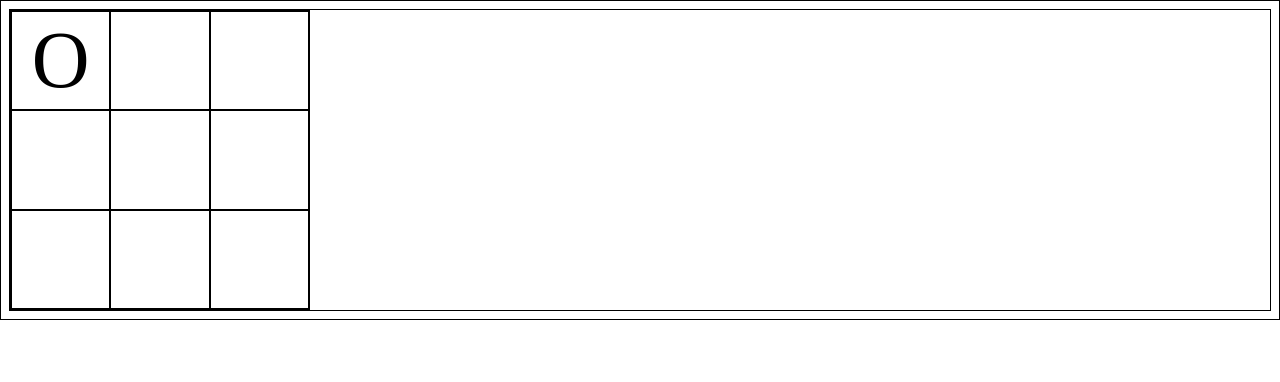
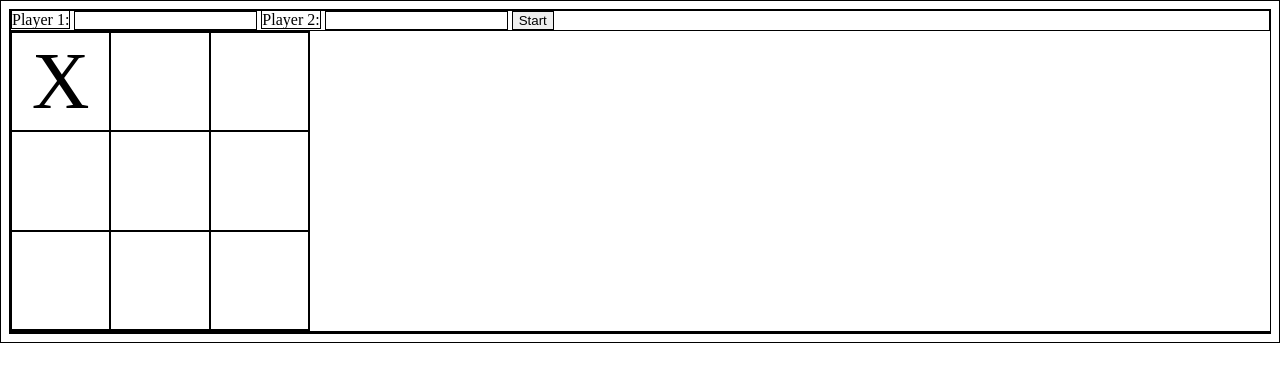
Before and after one commit to Konstanenonen/tic-tac-toe, a plain HTML site: page index.html in a window 1280 px wide. Both pictures are taken after a click on the element 60 px from the left and 60 px from the top of the page. Drawn offline with Linux system fonts and the light colour scheme.

Commit message:
Added form for adding player names

```diff
--- a/app.js
+++ b/app.js
@@ -2,7 +2,7 @@
 
 // Player object factory function
 const Player = (name, marker) => {
-  const _name = name;
+  let _name = name;
   const _marker = marker;
 
   const getName = () => {
@@ -13,14 +13,16 @@ const Player = (name, marker) => {
     return _marker;
   };
 
+  const setName = (name) => {
+    _name = name;
+  }
+
   return {
     getName,
+    setName,
     getMarker,
   };
 };
-
-const player1 = Player("Player1", "X");
-const player2 = Player("Player2", "O");
 
 // Module for the gameboard state
 const gameboard = (() => {
@@ -57,7 +59,10 @@ const gameboard = (() => {
 
 // Module to actually play the game
 const game = (() => {
-  let _currentPlayer = player1;
+  const _player1 = Player("Player 1", "X");
+  const _player2 = Player("Player 2", "O");
+
+  let _currentPlayer = _player1;
 
   const addEventListeners = (marker) => {
     const tiles = document.getElementsByClassName("tile");
@@ -75,10 +80,10 @@ const game = (() => {
   };
 
   const changeTurn = () => {
-    if (_currentPlayer === player1) {
-      _currentPlayer = player2;
+    if (_currentPlayer === _player1) {
+      _currentPlayer = _player2;
     } else {
-      _currentPlayer = player1;
+      _currentPlayer = _player1;
     }
 
     gameboard.displayBoard();
@@ -104,11 +109,24 @@ const game = (() => {
     }
   };
 
+  const startGame = () => {
+    gameboard.displayBoard();
+    game.addEventListeners(_currentPlayer.getMarker());
+    document.querySelector(".game-form").addEventListener("submit", (event) => {
+      event.preventDefault();
+      _player1.setName(document.getElementById("player1").value);
+      _player2.setName(document.getElementById("player2").value);
+
+      document.querySelector(".display").innerText = `${_player1.getName()} = X\n${_player2.getName()} = O`;
+    })
+  }
+
   return {
     changeTurn,
     addEventListeners,
     checkForEnd,
+    startGame
   };
 })();
 
-game.changeTurn();
+game.startGame();
--- a/index.html
+++ b/index.html
@@ -8,9 +8,15 @@
   <title>Tic Tac Toe</title>
 </head>
 <body>
-  <div class="gameboard">
-
-  </div>
+  <form class="game-form">
+    <label for="player1">Player 1:</label>
+    <input type="text" id="player1">
+    <label for="player2">Player 2:</label>
+    <input type="text" id="player2">
+    <button type="submit">Start</button>
+  </form>
+  <div class="gameboard"></div>
+  <div class="display"></div>
   <script src="app.js"></script>
 </body>
 </html>
```
